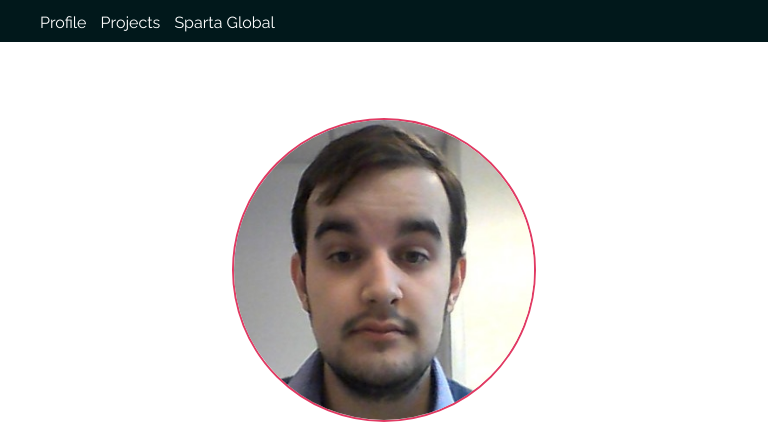
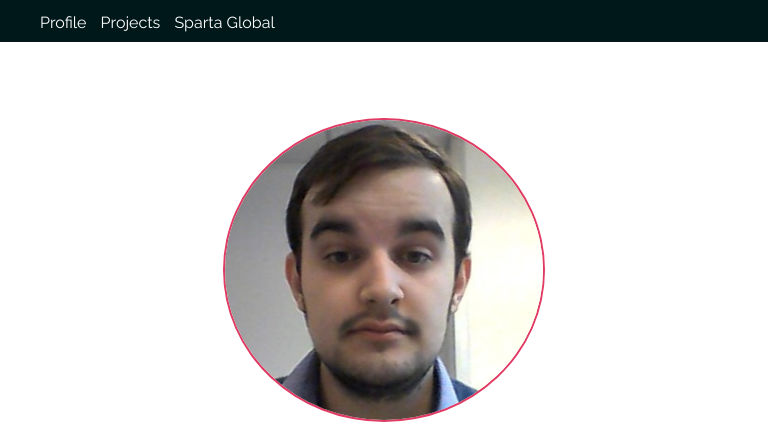
Before and after one commit to JShipmanSparta19/sparta_global_profile, a plain HTML site: page index.html in a window 768 px wide. Shown: the part 30-470 px from the top of the page. Drawn offline with Linux system fonts and the light colour scheme.

Commit message:
Minor Formatting changes to make the photo fit better.

```diff
--- a/css/global.css
+++ b/css/global.css
@@ -20,7 +20,7 @@ body {
 #headshot {
   border-radius: 100%;
   height: 250px;
-  width: 250px;
+  width: 265px;
 }
 
 .navbar {
--- a/css/index.css
+++ b/css/index.css
@@ -51,7 +51,7 @@ header, .experience {
 }
 @media only screen and (max-width: 780px) and (min-width: 600px) {
 	#headshot{
-		width: 300px;
+		width: 318px;
 		height: 300px;
 	}
 }
```
